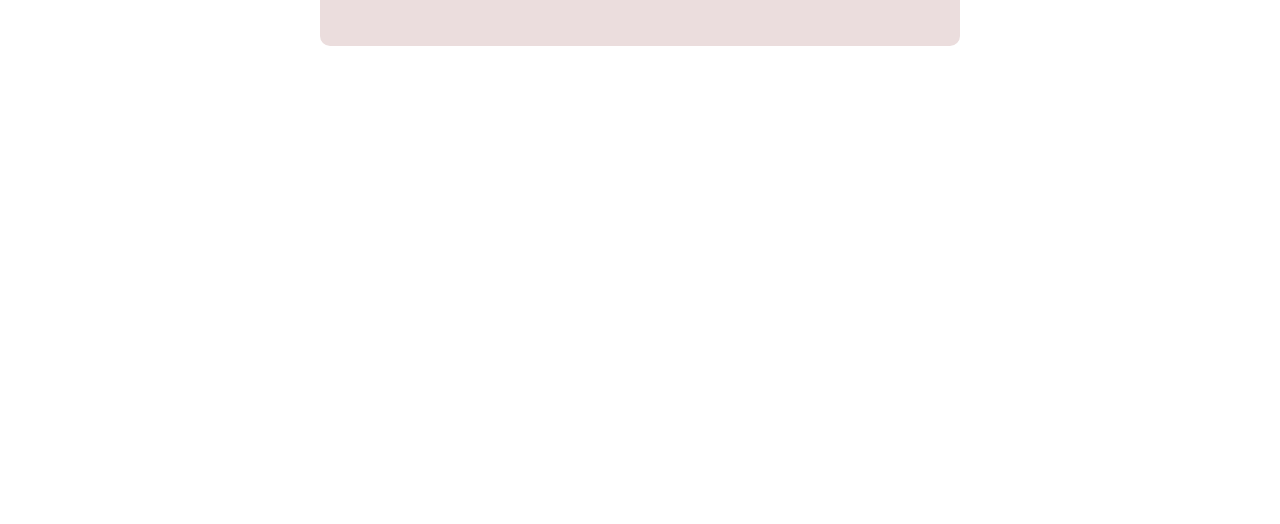
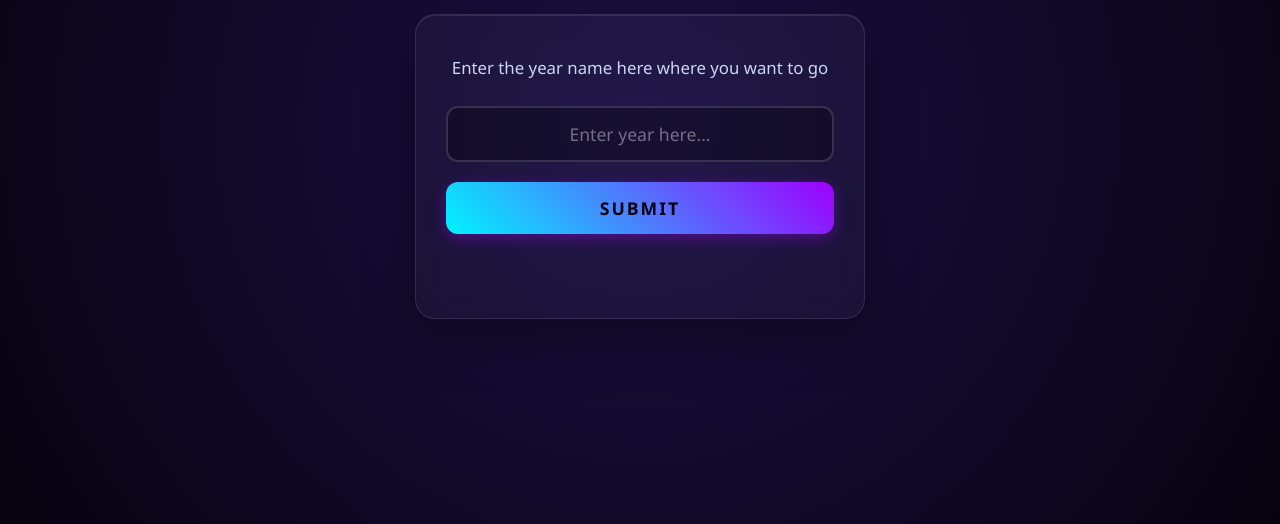
Before and after one commit to code-aadi/Time-Machine, a plain HTML site: page index.html in a window 1280 px wide. Shown: the part 276-800 px from the top of the page. Drawn offline with Linux system fonts and the light colour scheme.

Commit message:
Enhance styles

```diff
--- a/index.html
+++ b/index.html
@@ -4,70 +4,8 @@
     <meta name="viewport" content="width=device-width, initial-scale=1.0">
     <title>Document</title>
 </head>
-<style>
-    body{
-         font-family: 'Segoe UI', Tahoma, Geneva, Verdana, sans-serif;
 
-    }
-   h1{
-    font-family: 'Segoe UI', Tahoma, Geneva, Verdana, sans-serif;
-    text-align: center;
-   }
-   .para{
-   font-size: 18px;
-    font-weight: 400;
-
-   }
-   .main{
-display: flex;
-justify-content: center;
-align-items: center;
-flex-direction: column;
-background-color: #ebdddd;
-height: 250px;
-width: 50vw;
-margin: auto;
-border-radius: 10px;
-
-
-   }
-   input{
-    width: 400px;
-    height: 30px;
-    padding-left: 10px ;
-    font-size: 20px;
-
-   }
-   .submit{
-    margin-top: 15px;
-    padding: 10px;
-    background-color: rgb(26, 92, 150);
-    color: white;
-    border: none;
-    border-radius: 5px;
-    font-size: 17px;
-   }
-   .messages{
-    height: 5px;
-
-   }
-   .empty-value{
-    border: 2px solid red;
-   }
-   .dots::after{
-            content: '...';
-            animation: dots 500ms infinite;
-        }
-
-
-   @keyframes dots {
-    0%{content: "";}
-    20%{content: ".";}
-    40%{content: "..";}
-    60%{content: "...";}
-   }
-
-</style>
+<link rel="stylesheet" href="style.css">
 <body>
     <h1>Time Travel Machine</h1>
 <div class="main">
--- a/style.css
+++ b/style.css
@@ -0,0 +1,174 @@
+/* Universal Reset & Base Styles */
+* {
+    margin: 0;
+    padding: 0;
+    box-sizing: border-box;
+    font-family: 'Segoe UI', Roboto, Helvetica, Arial, sans-serif;
+}
+
+body {
+    min-height: 100vh;
+    display: flex;
+    flex-direction: column;
+    justify-content: center;
+    align-items: center;
+    background: radial-gradient(circle at center, #1b1145 0%, #08020f 100%);
+    color: #ffffff;
+    overflow-x: hidden;
+    padding: 20px;
+}
+
+/* Heading Style (Sci-Fi / Neon Glow Effect) */
+h1 {
+    font-size: 2.5rem;
+    font-weight: 800;
+    text-transform: uppercase;
+    letter-spacing: 4px;
+    margin-bottom: 30px;
+    text-align: center;
+    color: #00f3ff;
+    text-shadow: 0 0 10px rgba(0, 243, 255, 0.6),
+                 0 0 20px rgba(0, 243, 255, 0.4),
+                 0 0 30px rgba(0, 243, 255, 0.2);
+}
+
+/* Main Container Card */
+.main {
+    background: rgba(255, 255, 255, 0.03);
+    border: 1px solid rgba(255, 255, 255, 0.1);
+    backdrop-filter: blur(12px);
+    -webkit-backdrop-filter: blur(12px);
+    padding: 40px 30px;
+    border-radius: 20px;
+    width: 100%;
+    max-width: 450px;
+    box-shadow: 0 20px 50px rgba(0, 0, 0, 0.4),
+                inset 0 1px 0 rgba(255, 255, 255, 0.1);
+    display: flex;
+    flex-direction: column;
+    gap: 20px;
+    align-items: center;
+    transition: transform 0.3s ease, box-shadow 0.3s ease;
+}
+
+.main:hover {
+    transform: translateY(-5px);
+    box-shadow: 0 25px 60px rgba(0, 243, 255, 0.15),
+                inset 0 1px 0 rgba(255, 255, 255, 0.2);
+}
+
+/* Paragraph Instructions */
+.para {
+    font-size: 1.05rem;
+    color: #ccd6f6;
+    text-align: center;
+    line-height: 1.5;
+    margin-bottom: 5px;
+}
+
+/* Input Field Styling */
+#inp {
+    width: 100%;
+    padding: 14px 20px;
+    font-size: 1.1rem;
+    background: rgba(0, 0, 0, 0.3);
+    border: 2px solid rgba(255, 255, 255, 0.15);
+    border-radius: 12px;
+    color: #ffffff;
+    text-align: center;
+    outline: none;
+    transition: all 0.3s cubic-bezier(0.4, 0, 0.2, 1);
+}
+
+#inp:focus {
+    border-color: #00f3ff;
+    background: rgba(0, 243, 255, 0.05);
+    box-shadow: 0 0 15px rgba(0, 243, 255, 0.25);
+}
+
+#inp::placeholder {
+    color: rgba(255, 255, 255, 0.4);
+}
+
+/* Hide Spin Buttons in Input (Chrome, Safari, Edge, Opera) */
+#inp::-webkit-outer-spin-button,
+#inp::-webkit-inner-spin-button {
+    -webkit-appearance: none;
+    margin: 0;
+}
+
+/* Hide Spin Buttons for Firefox */
+#inp[type=number] {
+    appearance: textfield;
+}
+
+/* Futuristic Submit Button */
+.submit {
+    width: 100%;
+    padding: 14px;
+    font-size: 1.1rem;
+    font-weight: 700;
+    text-transform: uppercase;
+    letter-spacing: 2px;
+    color: #08020f;
+    background: linear-gradient(45deg, #00f3ff, #9d00ff);
+    border: none;
+    border-radius: 12px;
+    cursor: pointer;
+    transition: all 0.3s ease;
+    box-shadow: 0 4px 15px rgba(157, 0, 255, 0.4);
+}
+
+.submit:hover {
+    transform: translateY(-2px);
+    box-shadow: 0 6px 25px rgba(0, 243, 255, 0.6);
+    filter: brightness(1.1);
+}
+
+.submit:active {
+    transform: translateY(1px);
+}
+
+/* Dynamic Messages Box */
+.messages {
+    font-size: 1rem;
+    font-weight: 500;
+    text-align: center;
+    min-height: 24px; /* Space reserved so layout doesn't jump */
+    color: #ff007f;
+    text-shadow: 0 0 8px rgba(255, 0, 127, 0.3);
+    word-break: break-word;
+}
+ .dots::after{
+            content: '...';
+            animation: dots 500ms infinite;
+        }
+
+
+   @keyframes dots {
+    0%{content: "";}
+    20%{content: ".";}
+    40%{content: "..";}
+    60%{content: "...";}
+   }
+
+/* Responsive Media Queries */
+@media (max-width: 480px) {
+    h1 {
+        font-size: 2rem;
+        letter-spacing: 2px;
+    }
+
+    .main {
+        padding: 30px 20px;
+    }
+
+    .para {
+        font-size: 0.95rem;
+    }
+
+    #inp, .submit {
+        padding: 12px 16px;
+        font-size: 1rem;
+    }
+}
```
